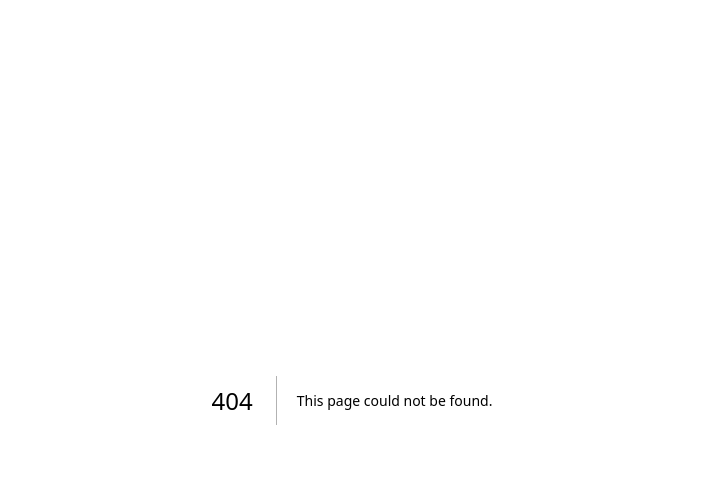
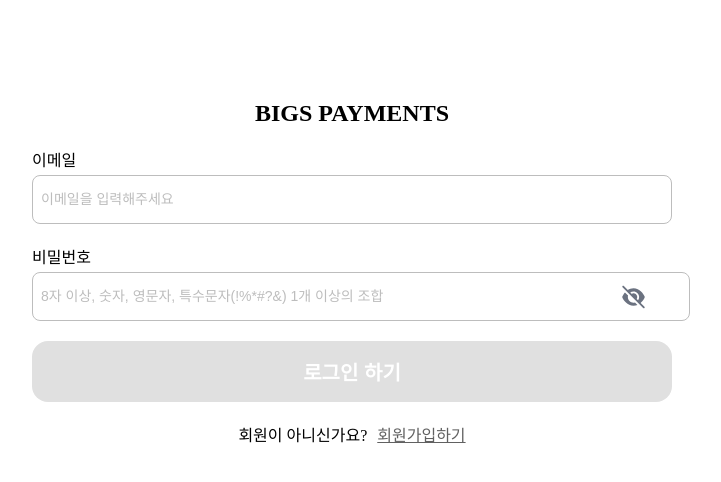
Before and after one commit to yunajoe/bigs-front-end-assignment, a Next.js app: page /signin/ui/page in a window 1280 px wide. Before the commit this address had no page. Shown: the top 482 px of the page, without its empty margins (288-1009 px from the left). Built offline with nearby package versions, Linux system fonts and the light colour scheme.

Commit message:
style(signin): 로그인 페이지에서 password 인풋에 eye 이모티콘 추가

```diff
--- a/app/login/page.tsx
+++ b/app/signin/page.tsx
@@ -1,4 +1,4 @@
-import LoginPage from "@/pages/login/ui/page";
+import LoginPage from "@/pages/signin/ui/page";
 
 function Page() {
   return <LoginPage></LoginPage>;
--- /dev/null
+++ b/pages/signin/ui/page.tsx
@@ -0,0 +1,46 @@
+"use client";
+
+import { faEye, faEyeSlash } from "@fortawesome/free-solid-svg-icons";
+import { FontAwesomeIcon } from "@fortawesome/react-fontawesome";
+import Link from "next/link";
+import { useState } from "react";
+import styles from "./signin.module.scss";
+
+function SignInPage() {
+  const [showPassword, setShowPassword] = useState(false);
+
+  return (
+    <div className={styles.formContainer}>
+      <div className={styles.logoContainer}>
+        <span className={styles.logoTitle}>BIGS PAYMENTS</span>
+      </div>
+      <div className={styles.inputContainer}>
+        <label>이메일</label>
+        <input placeholder="이메일을 입력해주세요" />
+      </div>
+      <div className={styles.inputContainer}>
+        <label>비밀번호</label>
+        <div className={styles.inputRelativeContainer}>
+          <input placeholder="8자 이상, 숫자, 영문자, 특수문자(!%*#?&) 1개 이상의 조합" />
+          <FontAwesomeIcon
+            onClick={() => {
+              setShowPassword(!showPassword);
+            }}
+            icon={showPassword ? faEye : faEyeSlash}
+            size="lg"
+            color="#6b7280"
+            className={styles.icon}
+          />
+        </div>
+      </div>
+
+      <button className={styles.button}>로그인 하기</button>
+      <div className={styles.redirect}>
+        <span>회원이 아니신가요?</span>
+        <Link href="/signup">회원가입하기</Link>
+      </div>
+    </div>
+  );
+}
+
+export default SignInPage;
--- a/pages/login/ui/login.module.scss
+++ b/pages/signin/ui/signin.module.scss
@@ -2,22 +2,22 @@
 @use "@/shared/styles/variables" as *;
 
 .formContainer {
-  max-width: 640px;
+  margin: 100px auto;
+  min-width: 350px;
   display: flex;
   flex-direction: column;
   justify-content: center;
   align-items: center;
 
   @include tablet {
-    background-color: lightgreen;
+    max-width: 640px;
   }
 
   @include desktop {
-    background-color: lightcoral;
+    max-width: 640px;
   }
 }
 
-// 로고
 .logoContainer {
   width: 100%;
   display: flex;
@@ -25,12 +25,7 @@
   align-items: center;
   justify-content: center;
   row-gap: 20px;
-}
-
-.logo {
-  width: 100px;
-  height: 100px;
-  background: red;
+  margin-bottom: 20px;
 }
 
 .logoTitle {
@@ -38,7 +33,6 @@
   font-weight: $font-weight-bold;
 }
 
-//  인풋
 .inputContainer {
   width: 100%;
   display: flex;
@@ -63,25 +57,47 @@
   }
 }
 
-// 버튼
+.inputRelativeContainer {
+  position: relative;
+  width: 100%;
+  & input {
+    width: 100%;
+  }
+}
+
+.icon {
+  position: absolute;
+  top: 50%;
+  right: 4%;
+  transform: translateY(-50%);
+}
+
 .button {
   width: 100%;
   cursor: pointer;
   border: none;
   outline: none;
   color: $white;
+  background-color: $gray-200;
   font-size: $font-size-lg;
   font-weight: $font-weight-bold;
   padding: 16px 8px;
   border-radius: 16px;
   margin-bottom: 20px;
 }
+.button.active {
+  background-color: $black;
+  color: $white;
+}
 
 .redirect {
   display: flex;
   column-gap: 10px;
-
   & a {
     color: $gray-500;
   }
 }
+
+.error {
+  color: $red-400;
+}
--- a/pages/signup/api/index.ts
+++ b/pages/signup/api/index.ts
@@ -10,5 +10,3 @@ export const signUp = async (data: SignUpParams) => {
     throw error;
   }
 };
-
-export const signIn = async (data) => {};
--- a/pages/signup/ui/page.tsx
+++ b/pages/signup/ui/page.tsx
@@ -82,8 +82,6 @@ function SignUpPage() {
         alert("회원가입에 성공하였습니다.");
         router.push("/");
       }
-
-      // ㅎ
     } catch (error: unknown) {
       if (error instanceof Error) {
         const errorResult = customError(error.type, error);
--- a/pages/signup/ui/signup.module.scss
+++ b/pages/signup/ui/signup.module.scss
@@ -15,7 +15,6 @@
 
   @include desktop {
     max-width: 640px;
-    background-color: lightcoral;
   }
 }
 
--- a/shared/utils/axios-validation.ts
+++ b/shared/utils/axios-validation.ts
@@ -1,3 +1,4 @@
+// TODO: error 타입 수정하기
 export const customError = (type: string, error: any) => {
   switch (type) {
     case "RESPONSE_ERROR": {
```
Also changed, not shown: pages/login/ui/page.tsx (deleted, +0 -31 lines), pages/signin/api/index.ts (added, +12 -0 lines), shared/types/auth.ts (+7 -0 lines).
